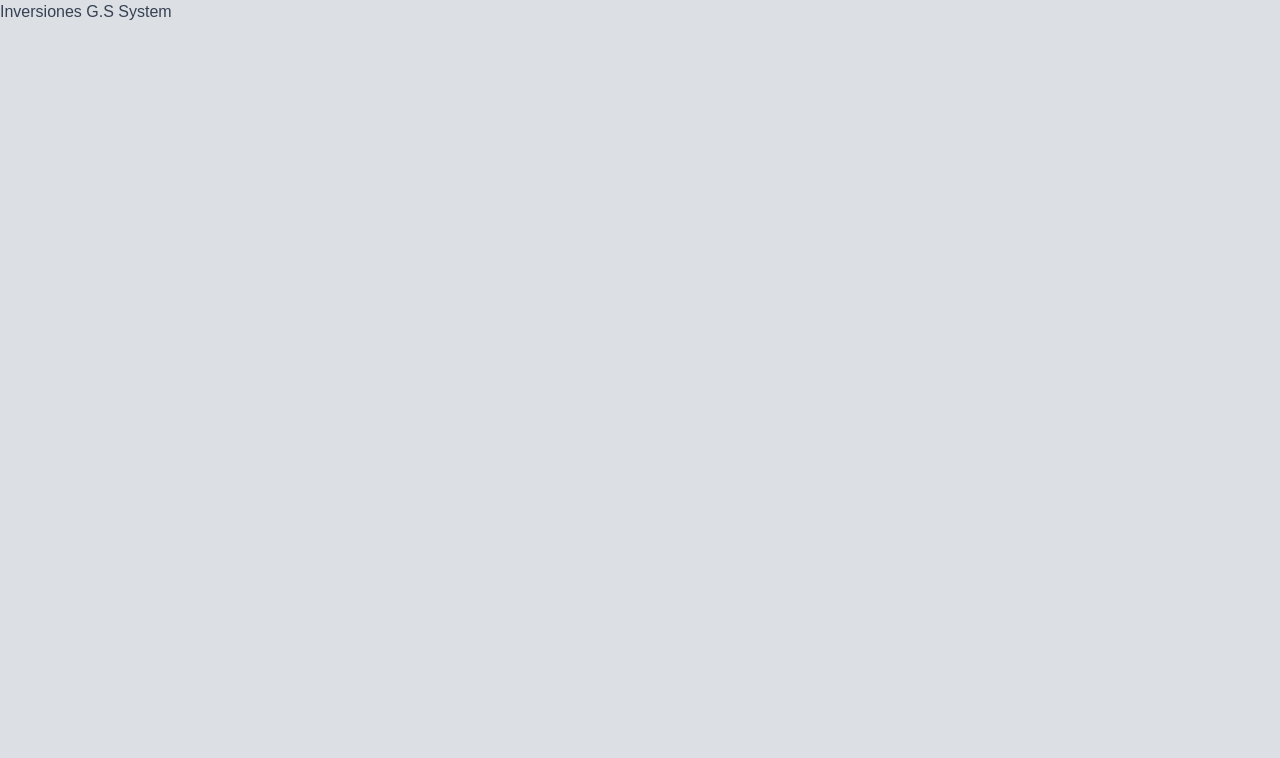
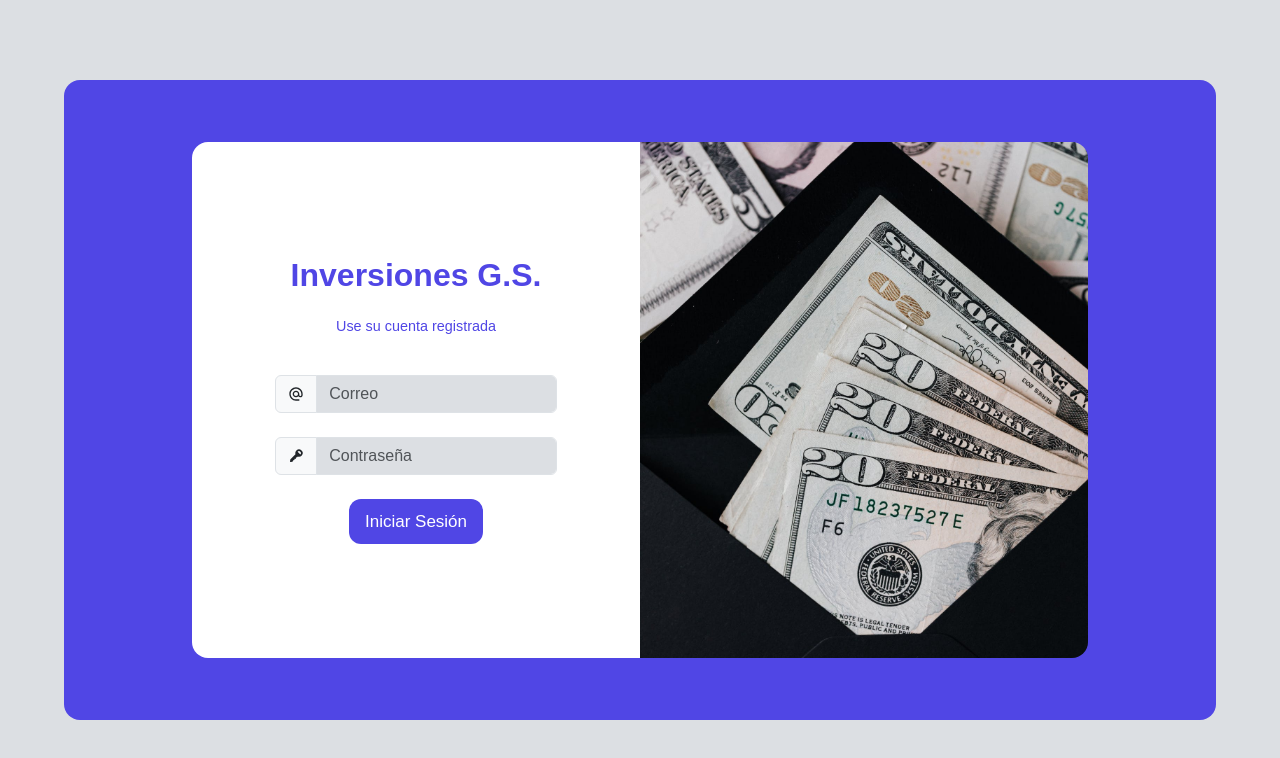
Before and after one commit to emachipana/inversiones-gs-app, a React (Vite) app: page /login in a window 1280 px wide. Shown: the top 758 px of the page. Built offline with nearby package versions, Linux system fonts and the light colour scheme; no server answers; a web font is replaced by a local one.

Commit message:
ADD: logged in user conditional

```diff
--- a/src/App.jsx
+++ b/src/App.jsx
@@ -1,9 +1,12 @@
+import AuthenticatedApp from "./AuthenticatedApp";
+import UnauthenticatedApp from "./UnauthenticatedApp";
+import { useAuth } from "./context/auth"
+
 function App() {
+  const { user } = useAuth();
 
   return (
-    <>
-      Inversiones G.S System
-    </>
+    user ? <AuthenticatedApp /> : <UnauthenticatedApp />
   )
 }
 
--- /dev/null
+++ b/src/AuthenticatedApp.jsx
@@ -0,0 +1,7 @@
+function AuthenticatedApp() {
+  return (
+    <h1>Dashboard Page</h1>
+  )
+}
+
+export default AuthenticatedApp;
--- /dev/null
+++ b/src/UnauthenticatedApp.jsx
@@ -0,0 +1,18 @@
+import { Routes, Route, Navigate } from "react-router-dom";
+import { useAuth } from "./context/auth";
+import Login from "./pages/Login";
+
+function UnauthenticatedApp() {
+  const { isLoading } = useAuth();
+
+  return (
+    isLoading
+    ? "Cargando..."
+    : <Routes>
+        <Route index path="/" element={<Navigate to="/login" />} />
+        <Route path="/login" element={<Login />} />
+      </Routes>
+  )
+}
+
+export default UnauthenticatedApp;
```
